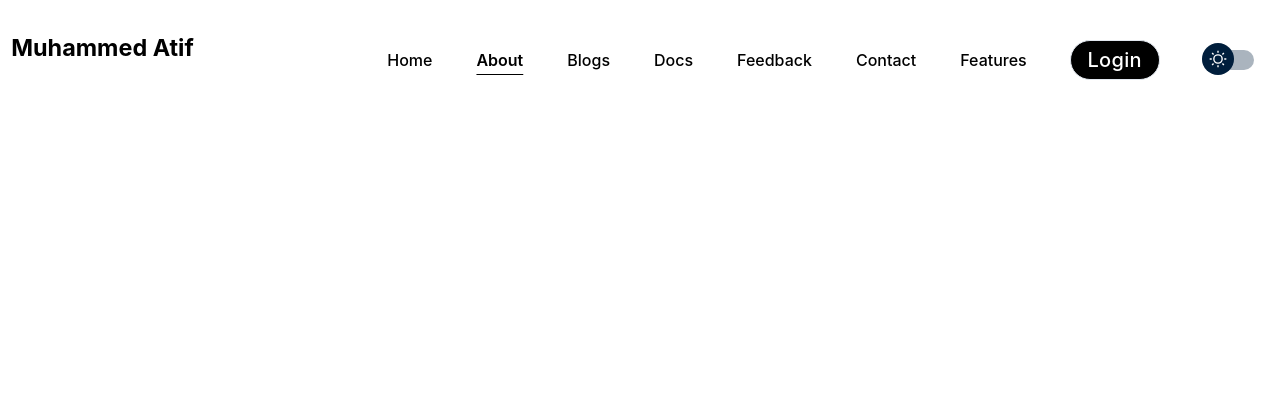
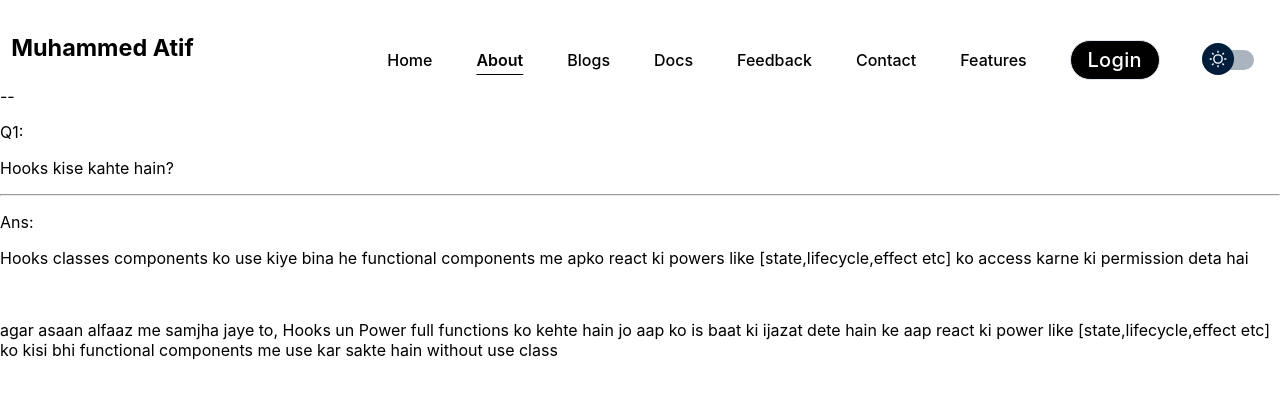
Before and after one commit to M-Atif63/React-Hooks, a React (Create React App) app: page /about in a window 1280 px wide. Shown: the top 396 px of the page. Built offline with nearby package versions, Linux system fonts and the light colour scheme.

Commit message:
feat: Update AboutHooks component with introductory content on Hooks

```diff
--- a/src/Components/Pages/AboutHooks.jsx
+++ b/src/Components/Pages/AboutHooks.jsx
@@ -15,11 +15,18 @@
 import React from 'react'
 
 function AboutHooks() {
-
-
   return (
     <div>
 
+      --<p>Q1:</p>
+      <p>Hooks kise kahte hain?</p>
+      <hr />
+      <p>Ans:</p>
+      <p>Hooks classes components ko use kiye bina he functional components me apko react ki powers like [state,lifecycle,effect etc] ko
+        access karne ki permission deta hai</p>
+        <br />
+      <p>agar asaan alfaaz me samjha jaye to, Hooks un Power full functions ko kehte hain jo aap ko is baat ki ijazat dete hain ke aap
+        react ki power like [state,lifecycle,effect etc] ko kisi bhi functional components me use kar sakte hain without use class</p>
     </div>
   )
 }
```
